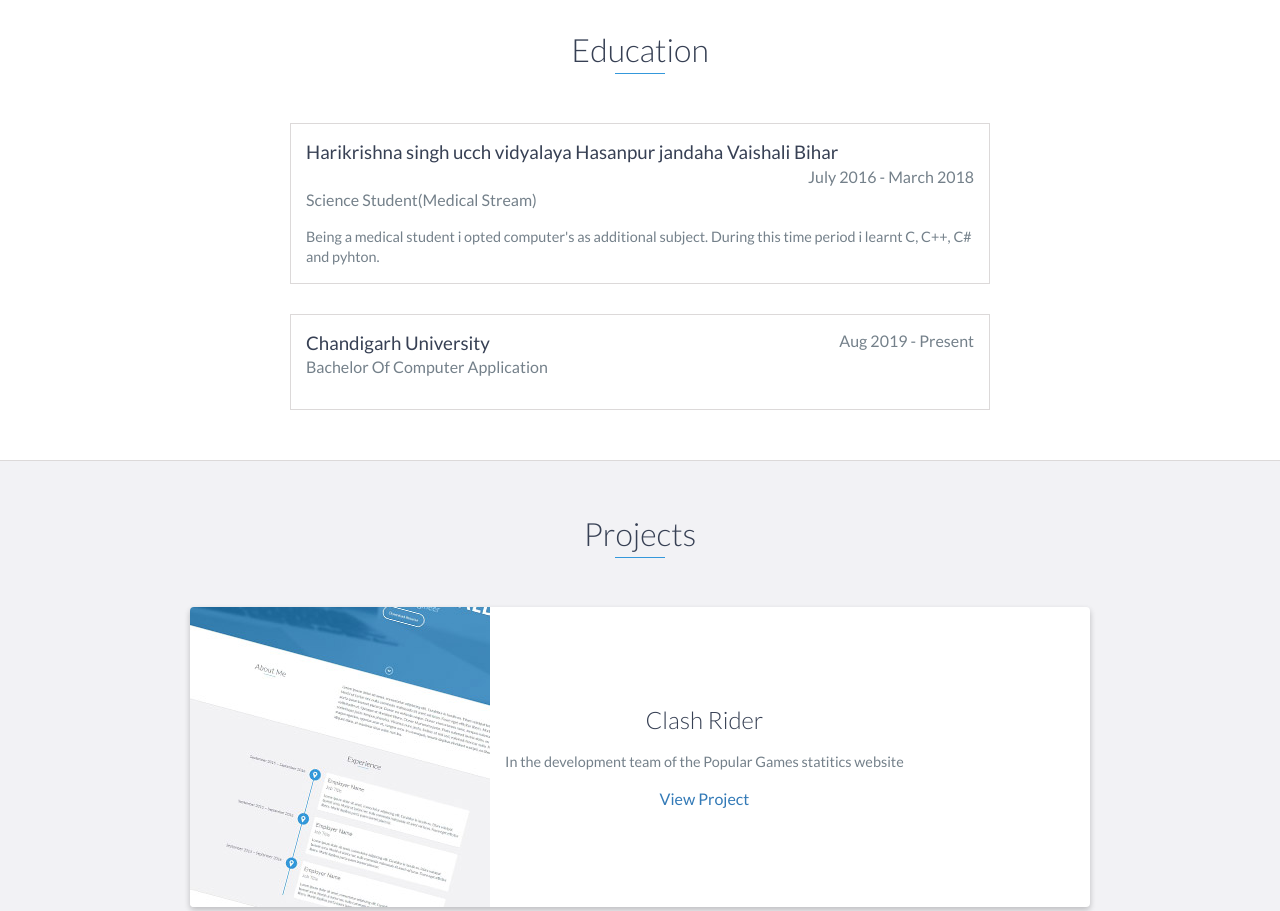
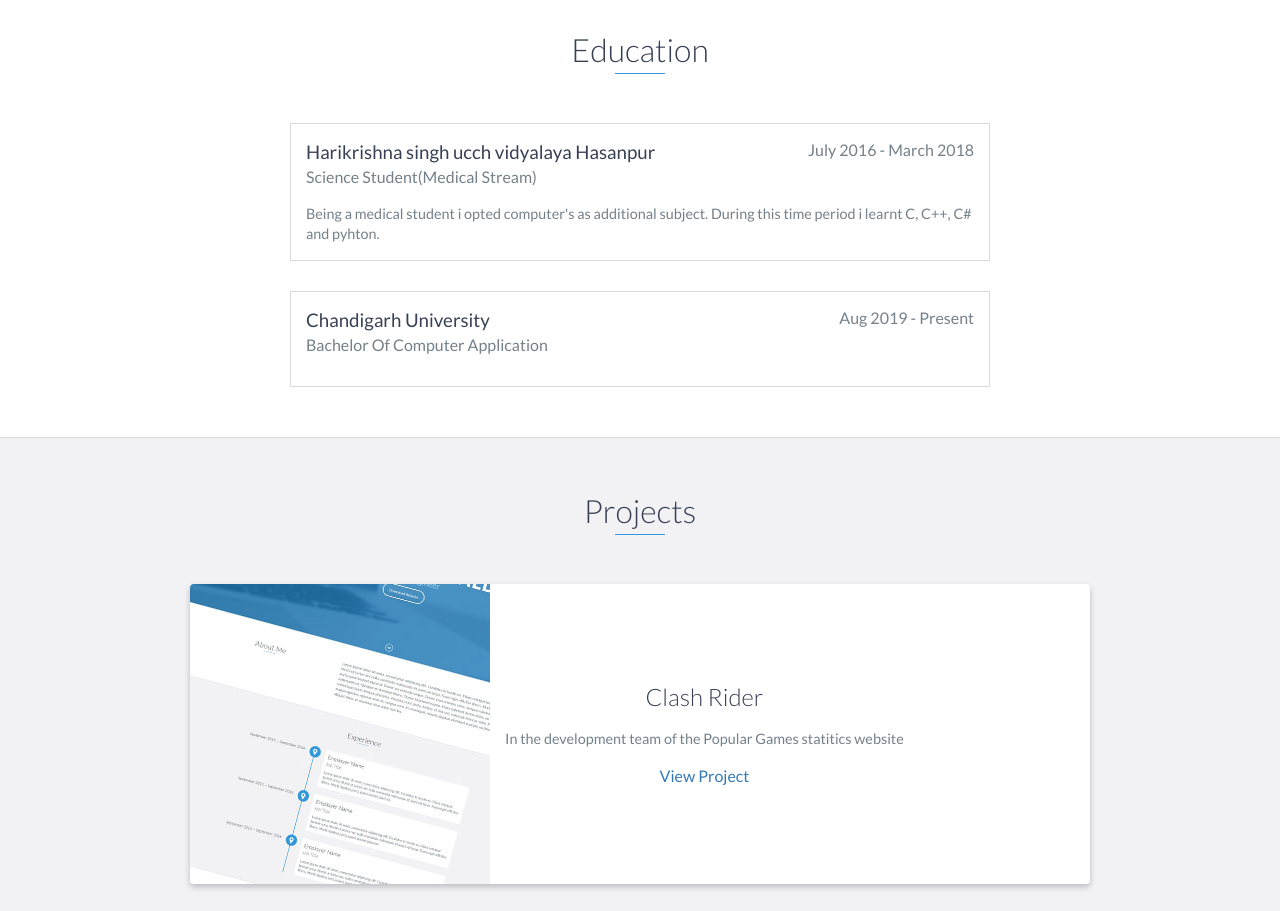
Before and after one commit to shavy4452/piyushcv, a plain HTML site: page index.html in a window 1280 px wide. Shown: the part 1840-2751 px from the top of the page. Drawn offline with nearby package versions, Linux system fonts and the light colour scheme.

Commit message:
Update index.html

```diff
--- a/index.html
+++ b/index.html
@@ -109,7 +109,7 @@
     <div id="education">
         <h2 class="heading">Education</h2>
         <div class="education-block">
-            <h3>Harikrishna singh ucch vidyalaya Hasanpur jandaha Vaishali Bihar</h3>
+            <h3>Harikrishna singh ucch vidyalaya Hasanpur</h3>
             <span class="education-date">July 2016 - March 2018</span>
             <h4>Science Student(Medical Stream)</h4>
             <p>
```
